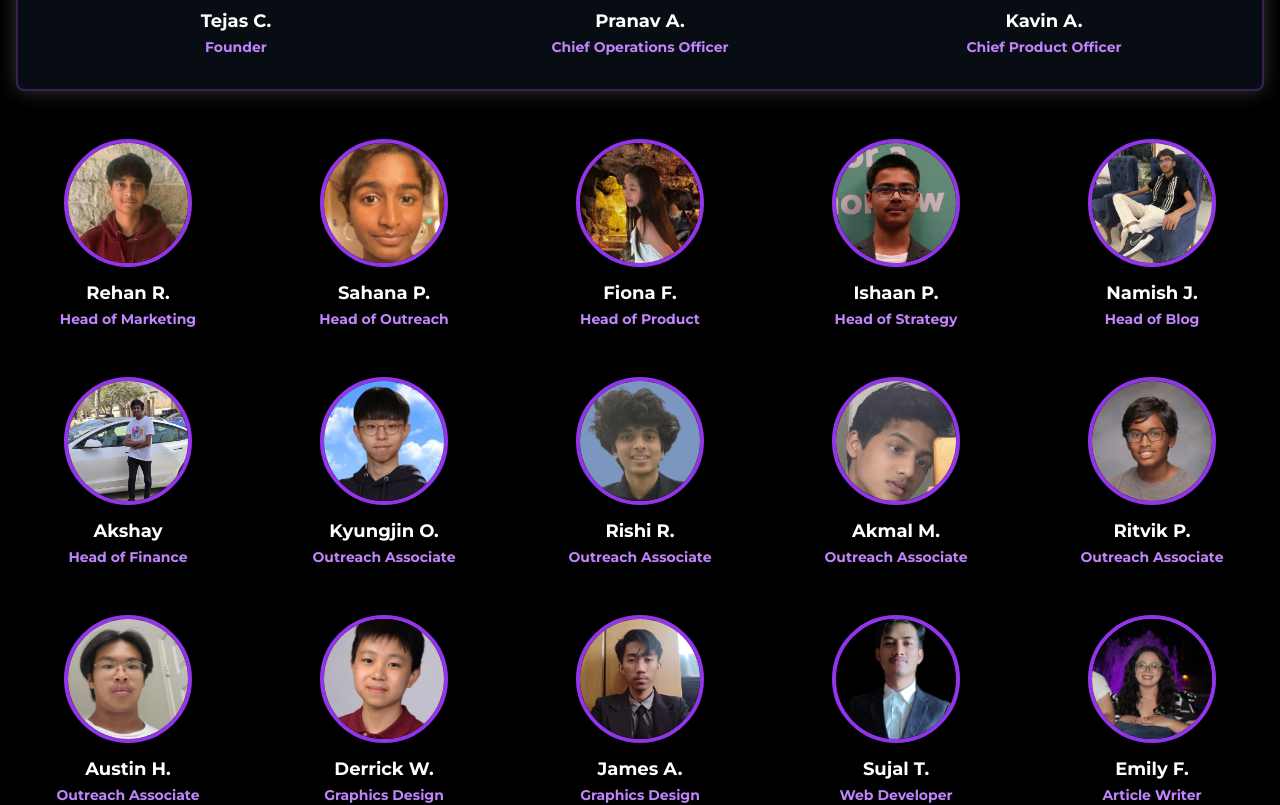
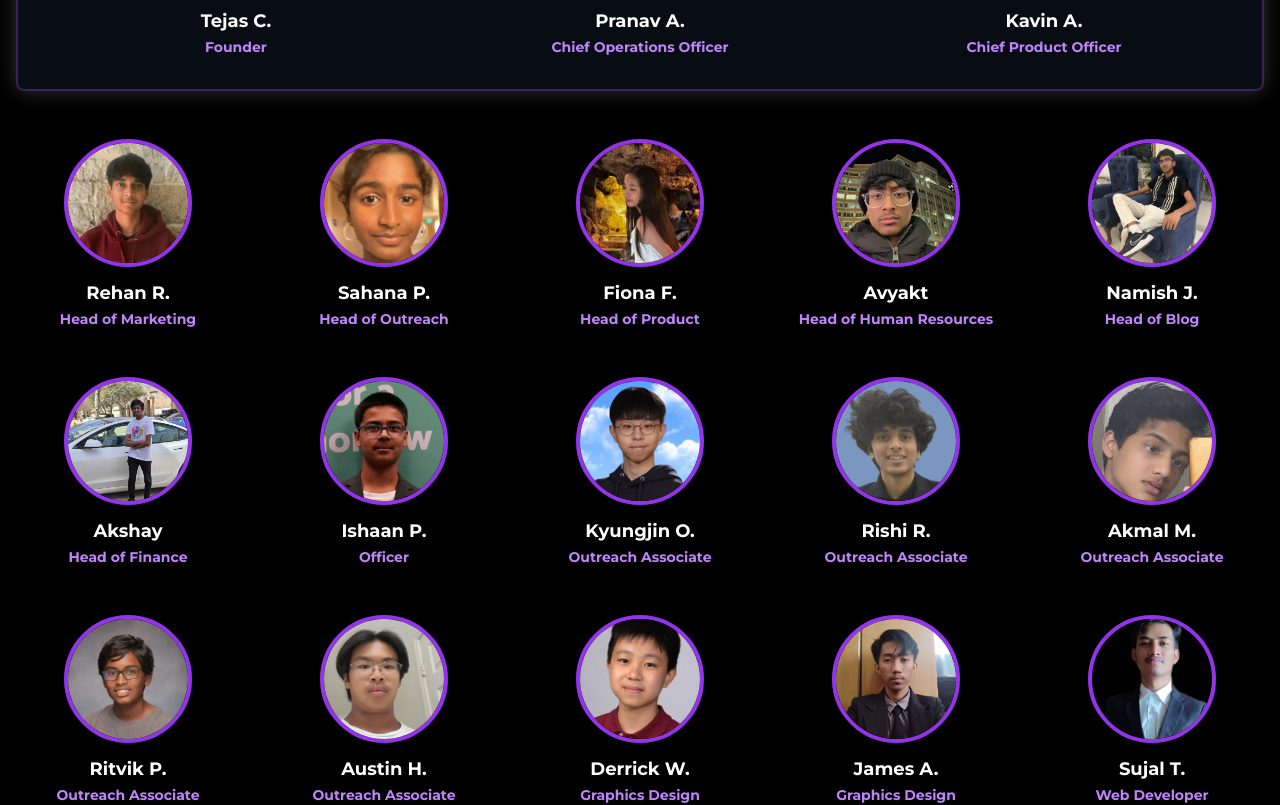
Before and after one commit to TCYTseven/hackunited-org, a Next.js app: page /team in a window 1280 px wide. Shown: the part 480-1285 px from the top of the page. Built offline with nearby package versions, Linux system fonts and the light colour scheme.

Commit message:
meet the team update avykaat and ishaan

```diff
--- a/app/team/page.tsx
+++ b/app/team/page.tsx
@@ -52,9 +52,9 @@ const headsTeam: TeamMember[] = [
     image: "/images/team-images/fionaa.png",
   },
   {
-    name: "Ishaan P.",
-    position: "Head of Strategy",
-    image: "/images/team-images/ishaan.png",
+    name: "Avyakt",
+    position: "Head of Human Resources",
+    image: "/images/team-images/Avyakt.png",
   },
   {
     name: "Namish J.",
@@ -65,6 +65,11 @@ const headsTeam: TeamMember[] = [
     name: "Akshay",
     position: "Head of Finance",
     image: "/images/team-images/akshay.png",
+  },
+  {
+    name: "Ishaan P.",
+    position: "Officer",
+    image: "/images/team-images/ishaan.png",
   },
 ];
 
```
Also changed, not shown: public/images/team-images/Avyakt.png (added).
